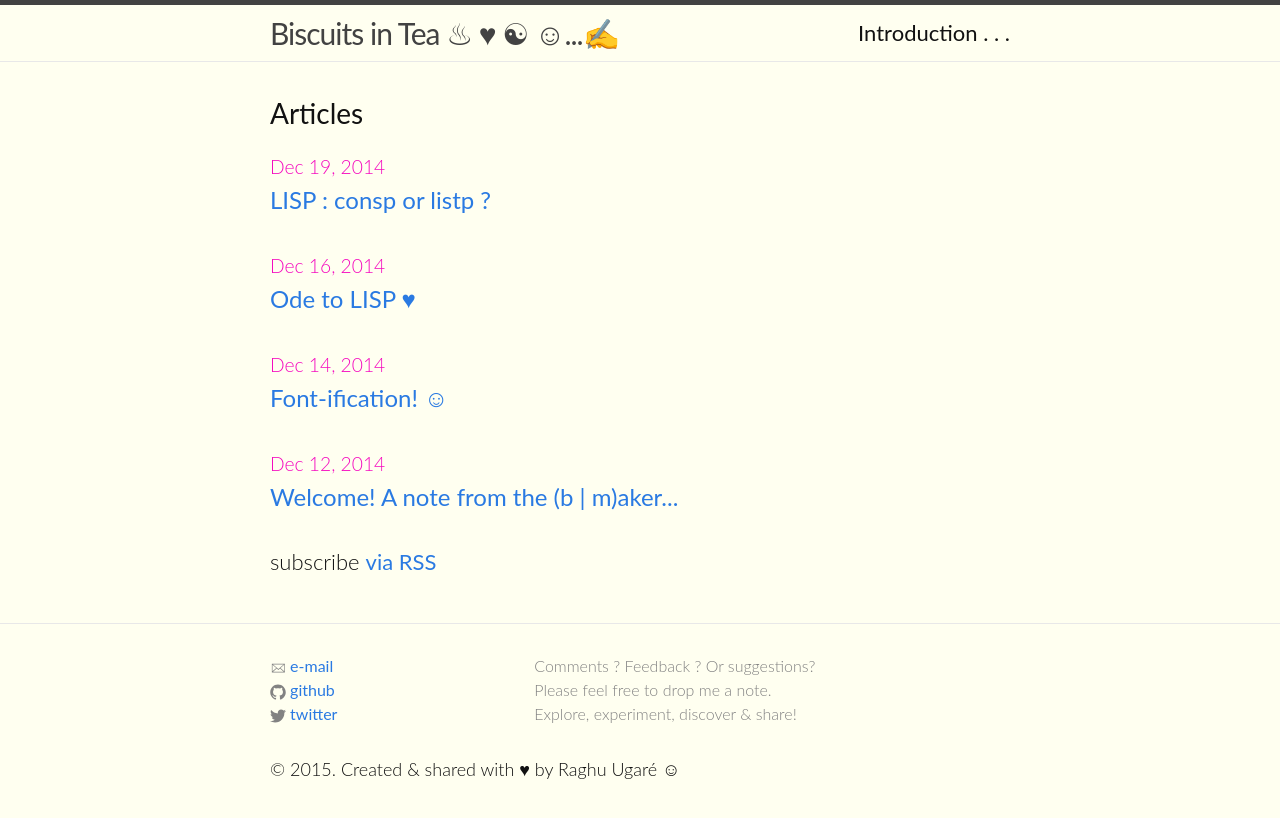
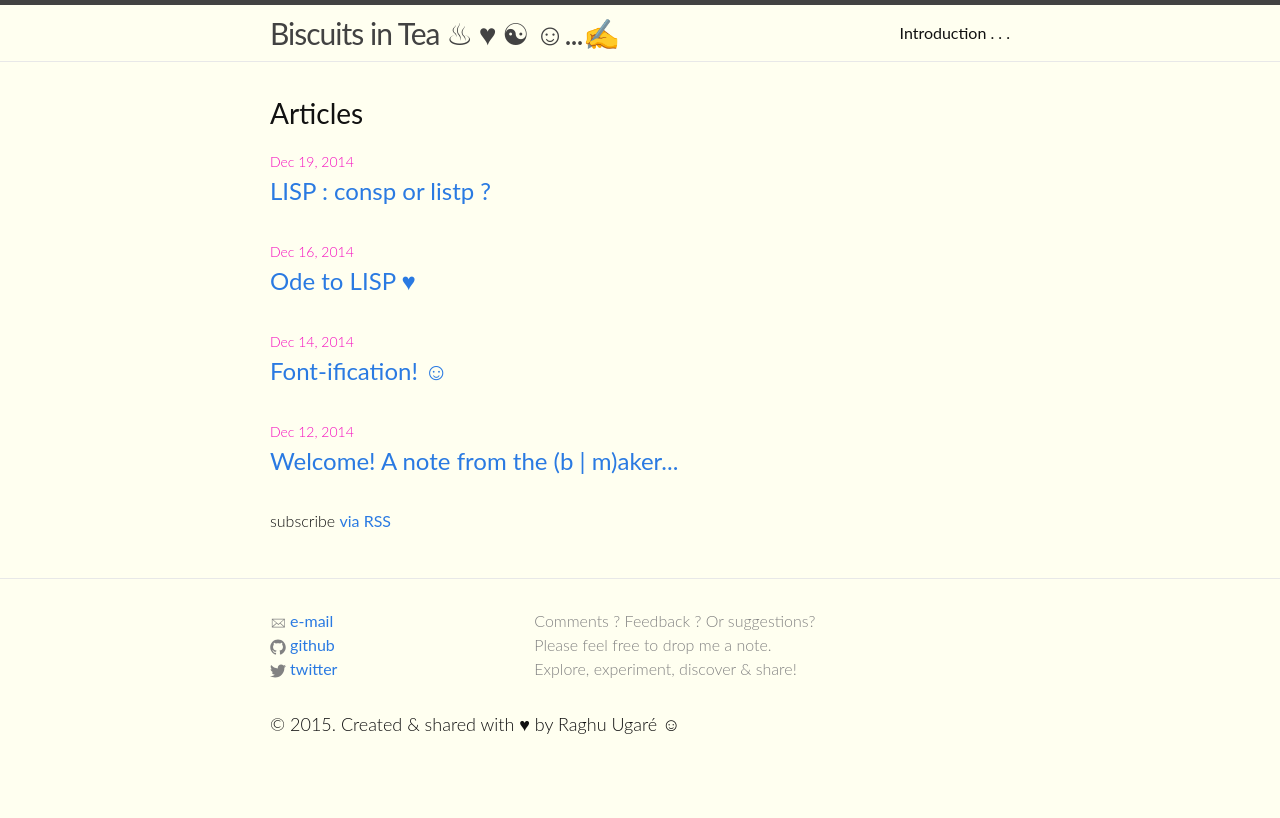
Before and after one commit to raghuugare/raghuugare.bkup, a Jekyll site: the page built from index.html, in a window 1280 px wide. Shown: the top 818 px of the page. Built offline with Jekyll 4.4.1, drawn with Linux system fonts in a browser that asks for light colours.

Commit message:
Back to Merriweather! :)

```diff
--- a/css/main.scss
+++ b/css/main.scss
@@ -41,8 +41,8 @@ $body-font-weight: 300;
 // Our variables
 // Some nice fonts (albeit available locally! :-( ) : Optima, Seravek, Avenir, ...
 
-$base-font-family: lato, merriweather, Helvetica Neue, Helvetica, Arial, sans-serif;
-$base-font-size:   22px;
+$base-font-family: merriweather, lato, Helvetica Neue, Helvetica, Arial, sans-serif;
+$base-font-size:   16px;
 $small-font-size:  $base-font-size * 0.875;
 $base-line-height: 1.5;
 
```
